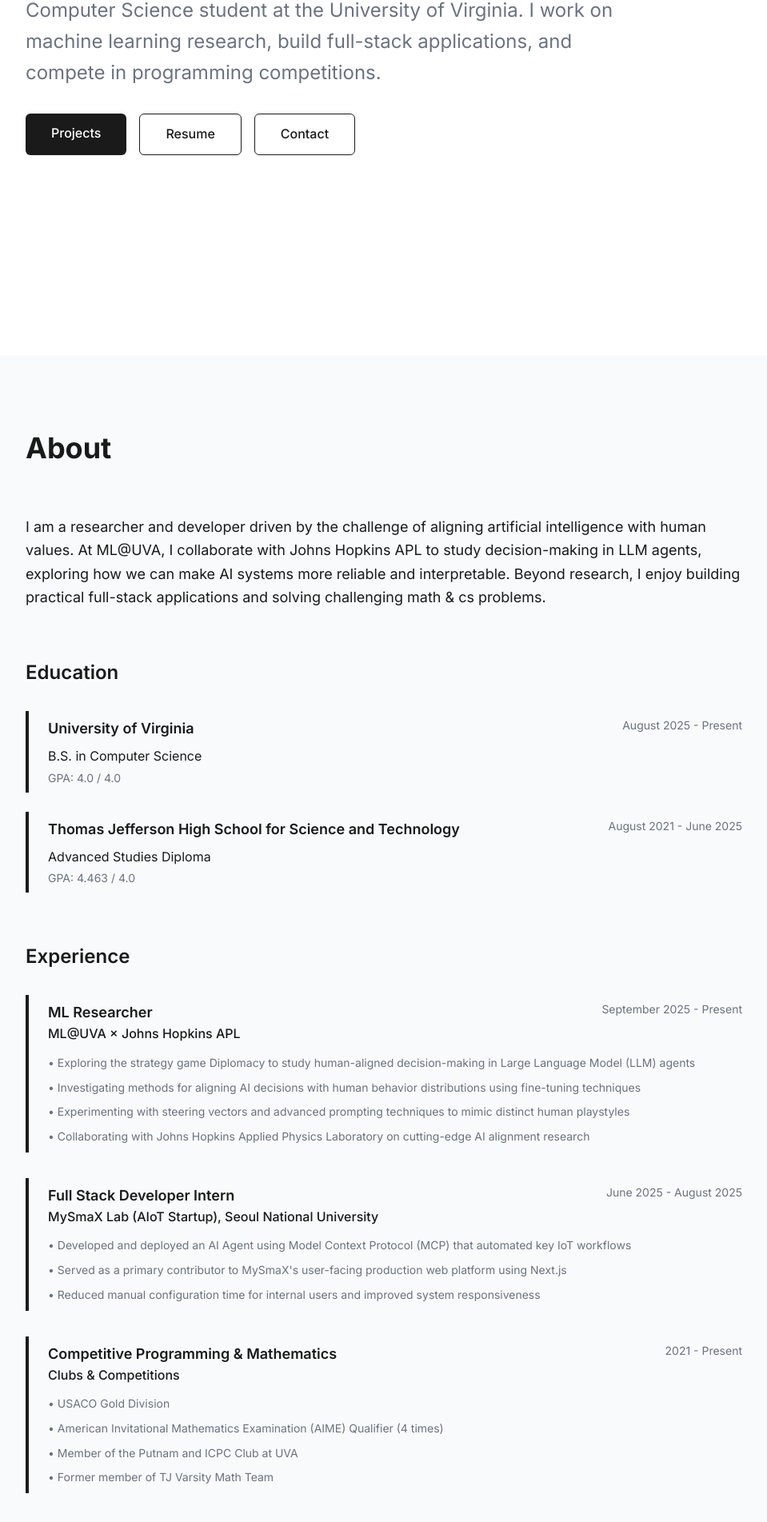
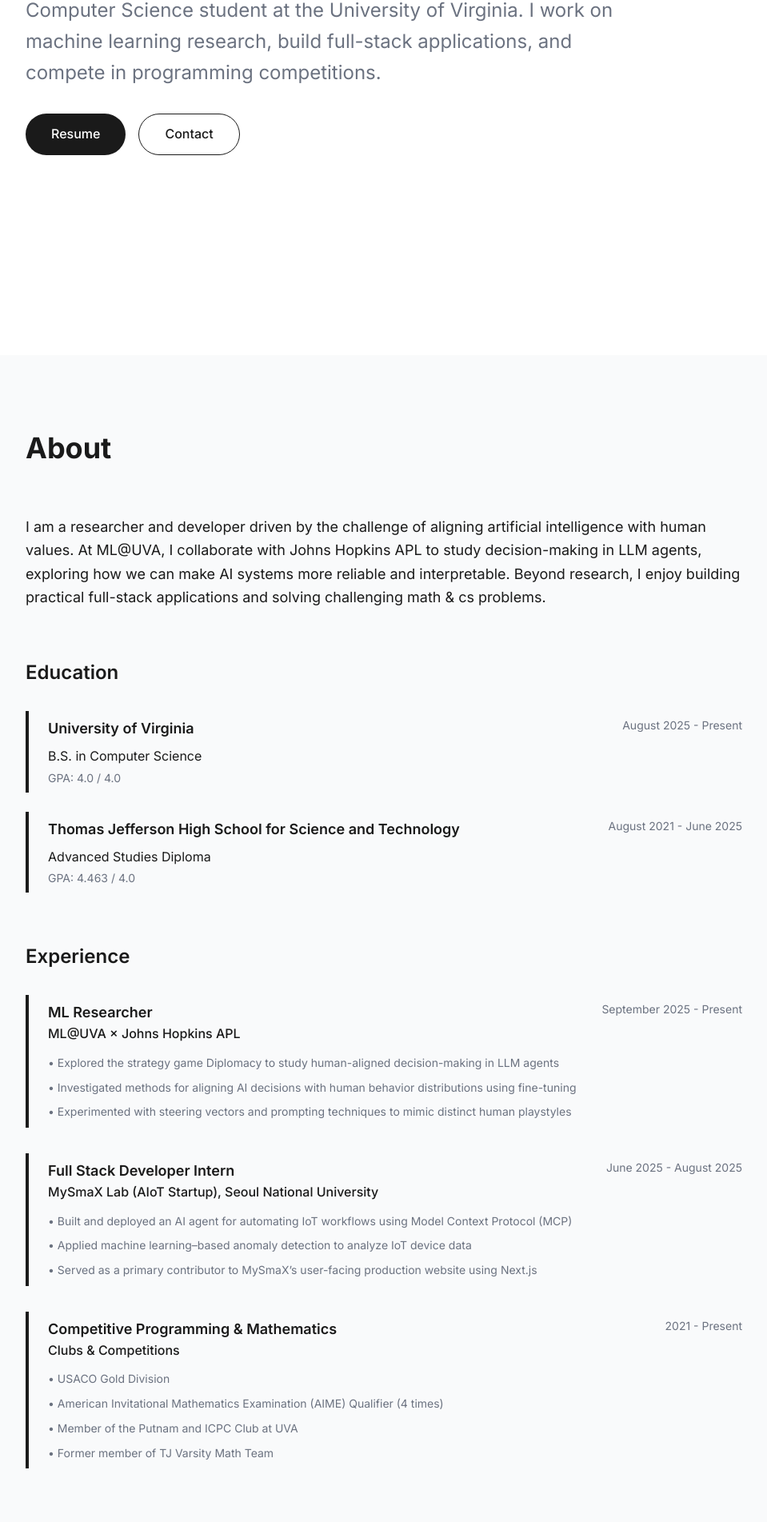
Before and after one commit to bestsemper/website, a Next.js app: page / in a window 1280 px wide. Shown: the part 356-2259 px from the top of the page at 80% size, without its empty margins (160-1119 px from the left). Built offline with nearby package versions, Linux system fonts and the light colour scheme.

Commit message:
changed hero buttons and edited project descriptions
Signed-off-by: BestSemper <futurekim07@gmail.com>

```diff
--- a/components/Hero.tsx
+++ b/components/Hero.tsx
@@ -14,22 +14,16 @@ export default function Hero() {
         </p>
         <div className="flex flex-wrap gap-4">
           <a
-            href="#projects"
-            className="inline-block px-8 py-3 rounded-md font-medium transition-colors bg-foreground text-background"
-          >
-            Projects
-          </a>
-          <a
             href="/resume.pdf"
             target="_blank"
             rel="noopener noreferrer"
-            className="inline-block px-8 py-3 border rounded-md font-medium transition-all border-foreground text-foreground"
+            className="inline-flex items-center justify-center px-8 py-3 rounded-full font-medium transition-all duration-200 bg-foreground text-background hover:scale-110"
           >
             Resume
           </a>
           <a
             href="#contact"
-            className="inline-block px-8 py-3 border rounded-md font-medium transition-all border-foreground text-foreground"
+            className="inline-flex items-center justify-center px-8 py-3 border rounded-full font-medium transition-all duration-200 border-foreground text-foreground hover:scale-110"
           >
             Contact
           </a>
--- a/data/resume.ts
+++ b/data/resume.ts
@@ -47,10 +47,9 @@ export const experience = [
     location: "University of Virginia, Charlottesville, VA",
     period: "September 2025 - Present",
     description: [
-      "Exploring the strategy game Diplomacy to study human-aligned decision-making in Large Language Model (LLM) agents",
-      "Investigating methods for aligning AI decisions with human behavior distributions using fine-tuning techniques",
-      "Experimenting with steering vectors and advanced prompting techniques to mimic distinct human playstyles",
-      "Collaborating with Johns Hopkins Applied Physics Laboratory on cutting-edge AI alignment research",
+      "Explored the strategy game Diplomacy to study human-aligned decision-making in LLM agents",
+      "Investigated methods for aligning AI decisions with human behavior distributions using fine-tuning",
+      "Experimented with steering vectors and prompting techniques to mimic distinct human playstyles",
     ],
   },
   {
@@ -59,9 +58,9 @@ export const experience = [
     location: "Seoul, South Korea",
     period: "June 2025 - August 2025",
     description: [
-      "Developed and deployed an AI Agent using Model Context Protocol (MCP) that automated key IoT workflows",
-      "Served as a primary contributor to MySmaX's user-facing production web platform using Next.js",
-      "Reduced manual configuration time for internal users and improved system responsiveness",
+      "Built and deployed an AI agent for automating IoT workflows using Model Context Protocol (MCP)",
+      "Applied machine learning–based anomaly detection to analyze IoT device data",
+      "Served as a primary contributor to MySmaX’s user-facing production website using Next.js",
     ],
   },
   {
@@ -82,7 +81,7 @@ export const projects = [
   {
     title: "Alpine Ski Racing AI Analysis Model",
     description: "Deep neural network using CNNs to provide ski racers with quantitative feedback from video analysis.",
-    technologies: ["Python", "YOLO", "PyTorch", "CNNs", "Computer Vision"],
+    technologies: ["Python", "YOLO", "PyTorch", "CNNs"],
     highlights: [
       "Built a deep neural network using CNNs to analyze ski racing technique",
       "Used YOLO for pose extraction and frame-by-frame analysis",
@@ -101,17 +100,6 @@ export const projects = [
       "Optimized for resource-constrained hardware",
     ],
     period: "June 2024 - May 2025",
-  },
-  {
-    title: "Diplomacy AI Agent Research",
-    description: "Research project exploring human-aligned decision-making in the strategy game Diplomacy.",
-    technologies: ["Python", "PyTorch", "LangChain"],
-    highlights: [
-      "Studying LLM agent decision-making alignment",
-      "Experimenting with fine-tuning and steering vectors",
-      "Collaborating with Johns Hopkins APL",
-    ],
-    period: "September 2025 - Present",
   },
 ];
 
@@ -142,7 +130,6 @@ export const skillDefinitions = {
   "Unsloth": "Optimized library for faster LLM fine-tuning.",
   "YOLO": "Real-time object detection system.",
   "CNNs": "Convolutional Neural Networks for visual imagery analysis.",
-  "Computer Vision": "Field of AI enabling computers to derive information from images.",
   "HuggingFace": "Platform and community for open-source machine learning models.",
 };
 
```
Also changed, not shown: 1 other file (tests, documents, lock files or other folders).
